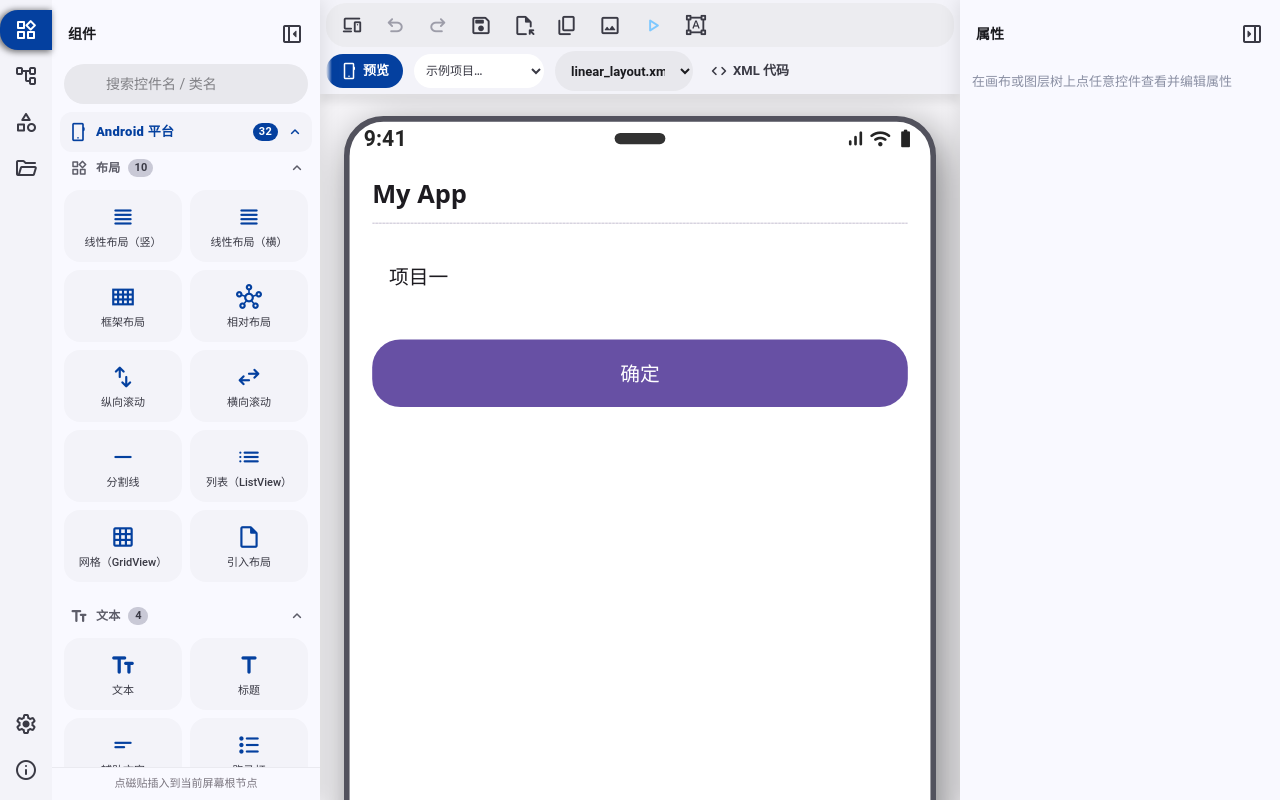
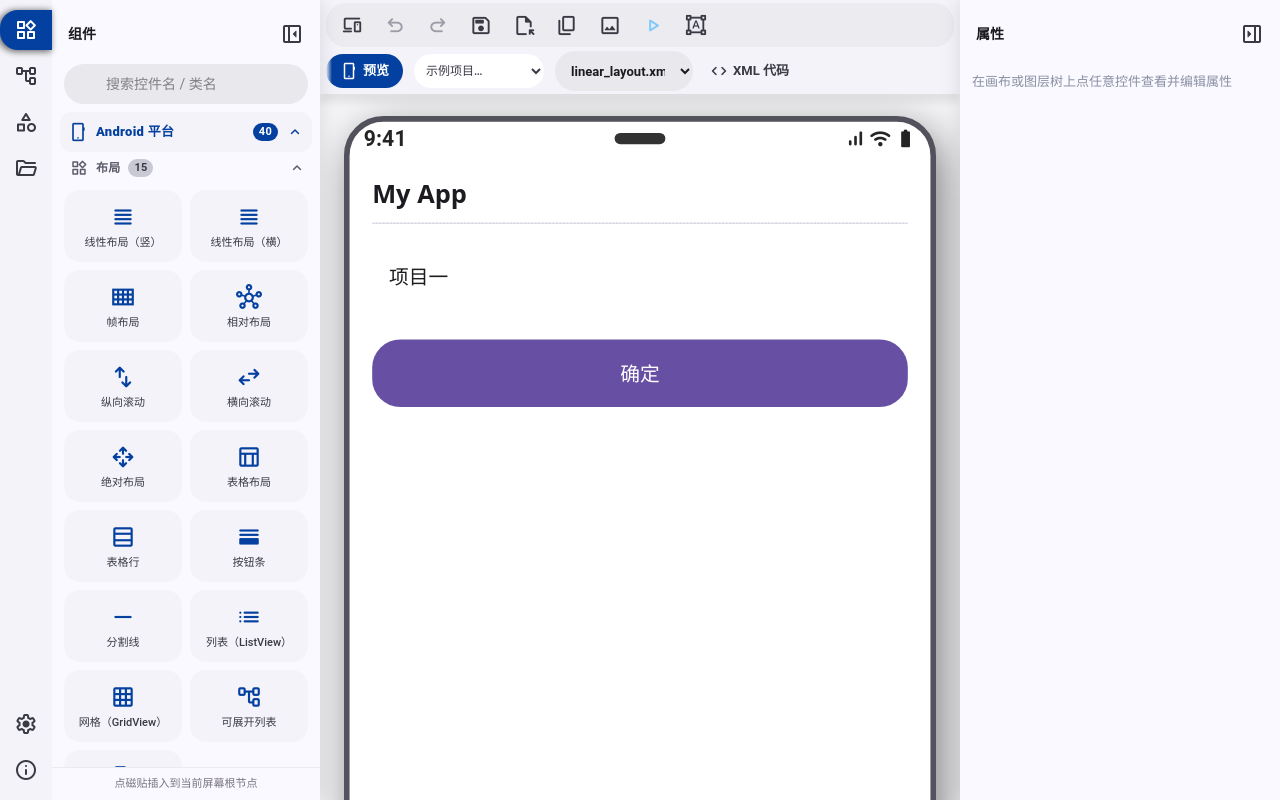
Before and after one commit to jiji5188/android-xml-canvas, a Next.js app: page /xml in a window 1280 px wide. Built offline with nearby package versions, Linux system fonts and the light colour scheme.

Commit message:
M14d: 补表格布局/表格行/帧布局改名/按钮条/绝对布局 + 日期·时间·数字选择器·可展开列表（AbsoluteLayout 支持 layout_x/y 定位）

```diff
--- a/components/widget-catalog.ts
+++ b/components/widget-catalog.ts
@@ -41,7 +41,7 @@ export const WIDGETS: WidgetDef[] = [
 </LinearLayout>`,
   },
   {
-    key: "frame", label: "框架布局", tag: "FrameLayout", icon: "view_compact", lib: "android", group: "布局",
+    key: "frame", label: "帧布局", tag: "FrameLayout", icon: "view_compact", lib: "android", group: "布局",
     xml: `<FrameLayout ${A}
     android:layout_width="match_parent"
     android:layout_height="wrap_content">
@@ -76,6 +76,115 @@ export const WIDGETS: WidgetDef[] = [
     android:layout_height="wrap_content"
     android:scrollbars="horizontal">
 </HorizontalScrollView>`,
+  },
+  {
+    key: "absolute", label: "绝对布局", tag: "AbsoluteLayout", icon: "open_with", lib: "android", group: "布局",
+    xml: `<AbsoluteLayout ${A}
+    android:layout_width="match_parent"
+    android:layout_height="240dp">
+
+    <TextView
+        android:layout_width="wrap_content"
+        android:layout_height="wrap_content"
+        android:layout_x="16dp"
+        android:layout_y="16dp"
+        android:text="坐标 16,16"/>
+
+    <TextView
+        android:layout_width="wrap_content"
+        android:layout_height="wrap_content"
+        android:layout_x="64dp"
+        android:layout_y="96dp"
+        android:text="坐标 64,96"/>
+</AbsoluteLayout>`,
+  },
+  {
+    key: "table", label: "表格布局", tag: "TableLayout", icon: "table_chart", lib: "android", group: "布局",
+    xml: `<TableLayout ${A}
+    android:layout_width="match_parent"
+    android:layout_height="wrap_content"
+    android:stretchColumns="*">
+
+    <TableRow
+        android:layout_width="match_parent"
+        android:layout_height="wrap_content">
+
+        <TextView
+            android:layout_width="0dp"
+            android:layout_height="wrap_content"
+            android:layout_weight="1"
+            android:padding="8dp"
+            android:text="名称"/>
+
+        <TextView
+            android:layout_width="0dp"
+            android:layout_height="wrap_content"
+            android:layout_weight="1"
+            android:padding="8dp"
+            android:text="数量"/>
+    </TableRow>
+
+    <TableRow
+        android:layout_width="match_parent"
+        android:layout_height="wrap_content">
+
+        <TextView
+            android:layout_width="0dp"
+            android:layout_height="wrap_content"
+            android:layout_weight="1"
+            android:padding="8dp"
+            android:text="椅子"/>
+
+        <TextView
+            android:layout_width="0dp"
+            android:layout_height="wrap_content"
+            android:layout_weight="1"
+            android:padding="8dp"
+            android:text="3"/>
+    </TableRow>
+</TableLayout>`,
+  },
+  {
+    key: "table_row", label: "表格行", tag: "TableRow", icon: "table_rows", lib: "android", group: "布局",
+    xml: `<TableRow ${A}
+    android:layout_width="match_parent"
+    android:layout_height="wrap_content">
+
+    <TextView
+        android:layout_width="0dp"
+        android:layout_height="wrap_content"
+        android:layout_weight="1"
+        android:padding="8dp"
+        android:text="单元格 1"/>
+
+    <TextView
+        android:layout_width="0dp"
+        android:layout_height="wrap_content"
+        android:layout_weight="1"
+        android:padding="8dp"
+        android:text="单元格 2"/>
+</TableRow>`,
+  },
+  {
+    key: "button_bar", label: "按钮条", tag: "LinearLayout", icon: "horizontal_split", lib: "android", group: "布局",
+    xml: `<LinearLayout ${A}
+    android:layout_width="match_parent"
+    android:layout_height="wrap_content"
+    android:orientation="horizontal"
+    android:gravity="end|center_vertical"
+    android:padding="8dp">
+
+    <Button
+        android:layout_width="wrap_content"
+        android:layout_height="wrap_content"
+        android:layout_marginEnd="8dp"
+        android:text="取消"/>
+
+    <Button
+        android:layout_width="wrap_content"
+        android:layout_height="wrap_content"
+        android:text="确定"/>
+</LinearLayout>`,
   },
   {
     key: "card", label: "卡片", tag: "CardView", icon: "screenshot", lib: "androidx", group: "布局",
@@ -117,6 +226,15 @@ export const WIDGETS: WidgetDef[] = [
     android:numColumns="3"
     android:horizontalSpacing="4dp"
     android:verticalSpacing="4dp"/>`,
+  },
+  {
+    key: "expandable_list", label: "可展开列表", tag: "ExpandableListView", icon: "account_tree", lib: "android", group: "布局",
+    xml: `<ExpandableListView ${A}
+    android:layout_width="match_parent"
+    android:layout_height="240dp"
+    android:groupIndicator="@null"
+    android:divider="#E0E0E0"
+    android:dividerHeight="1dp"/>`,
   },
   {
     key: "include", label: "引入布局", tag: "include", icon: "insert_drive_file", lib: "android", group: "布局",
@@ -268,6 +386,29 @@ export const WIDGETS: WidgetDef[] = [
     xml: `<Spinner ${A}
     android:layout_width="match_parent"
     android:layout_height="wrap_content"/>`,
+  },
+  {
+    key: "number_picker", label: "数字选择器", tag: "NumberPicker", icon: "pin", lib: "android", group: "控件",
+    xml: `<NumberPicker ${A}
+    android:layout_width="wrap_content"
+    android:layout_height="wrap_content"
+    android:minValue="0"
+    android:maxValue="99"
+    android:value="8"/>`,
+  },
+  {
+    key: "date_picker", label: "日期选择器", tag: "DatePicker", icon: "calendar_month", lib: "android", group: "控件",
+    xml: `<DatePicker ${A}
+    android:layout_width="wrap_content"
+    android:layout_height="wrap_content"
+    android:datePickerMode="calendar"/>`,
+  },
+  {
+    key: "time_picker", label: "时间选择器", tag: "TimePicker", icon: "schedule", lib: "android", group: "控件",
+    xml: `<TimePicker ${A}
+    android:layout_width="wrap_content"
+    android:layout_height="wrap_content"
+    android:timePickerMode="clock"/>`,
   },
 
   // ===== 进度 =====
--- a/components/xml-canvas.css
+++ b/components/xml-canvas.css
@@ -2456,6 +2456,23 @@
   );
 }
 
+/* M14d：DatePicker / TimePicker 占位框（平台控件的日历/时钟 UI 无法用 DOM 复原） */
+.axv-node.axv-datepicker,
+.axv-node.axv-timepicker {
+  display: flex;
+  align-items: center;
+  justify-content: center;
+  min-height: 240px;
+  box-sizing: border-box;
+  background: #FFFFFF;
+  border: 1px solid #DADCE0;
+  border-radius: 12px;
+  color: #757575;
+  font-size: 12px;
+  text-align: center;
+  padding: 8px;
+}
+
 /* Switch：track + thumb */
 .axv-node.axv-switch {
   position: relative;
--- a/lib/xml/css.ts
+++ b/lib/xml/css.ts
@@ -57,7 +57,14 @@ function viewClass(rawTag: string, a: ResolvedAttrs): string {
       return "axv-card";
     case "RecyclerView":
     case "ListView":
+    case "GridView":
+    case "ExpandableListView":
       return "axv-list";
+    // M14d：日期 / 时间选择器（平台控件的固有 UI 无法用 DOM 复原，画一个带标签的占位框）
+    case "DatePicker":
+      return "axv-datepicker";
+    case "TimePicker":
+      return "axv-timepicker";
     case "ViewStub":
       return "axv-viewstub";
     case "Switch":
@@ -383,6 +390,10 @@ export function buildRenderModel(
     // RelativeLayout：子项位置由规则求解（见 relative.ts），容器自身仍需 position:relative
     // 作为 absolute 子项的定位基准
     if (isRL) {
+      style.display = "block";
+      style.position = "relative";
+    } else if (tag === "AbsoluteLayout") {
+      // M14d：绝对布局（已废弃但仍能在老工程里看到）——子项按 layout_x/layout_y 绝对定位
       style.display = "block";
       style.position = "relative";
     } else if (isGrid) {
@@ -1220,6 +1231,10 @@ export function buildRenderModel(
       text = `⚡ ViewStub → @layout/${layoutName || "?"}`;
     } else if (cls === "axv-text" && !text && (attrs["hint"] as string)) {
       text = attrs["hint"] as string;
+    } else if (cls === "axv-datepicker") {
+      text = "DatePicker 日期选择器（运行时为系统日历）";
+    } else if (cls === "axv-timepicker") {
+      text = "TimePicker 时间选择器（运行时为系统时钟）";
     }
 
     // ===== 组合图标（drawableLeft 等）：交给渲染层画 img =====
@@ -1350,6 +1365,14 @@ export function buildRenderModel(
       issues: nIssues,
       children: node.children.map((c) => {
         const rc = resolveAll(c);
+        // M14d：AbsoluteLayout 的子项按 layout_x / layout_y 绝对定位（dp → px）
+        if (shortTag(node.tag) === "AbsoluteLayout") {
+          const ca = resolveNodeAttrs(c, res).attrs;
+          rc.style.position = "absolute";
+          rc.style.left = `${DP((ca["absX"] as number) || 0, scale)}px`;
+          rc.style.top = `${DP((ca["absY"] as number) || 0, scale)}px`;
+          rc.style.margin = 0;
+        }
         // M11x：TextInputLayout 的 EditText 自己不画边框/底色（描边由外层 TIL 负责），
         // 否则预览里会套一个「框中框」
         if (shortTag(node.tag) === "TextInputLayout") {
--- a/lib/xml/insert.ts
+++ b/lib/xml/insert.ts
@@ -28,6 +28,7 @@ const CONTAINER_TAGS = new Set([
   "GridLayout",
   "TableLayout",
   "TableRow",
+  "AbsoluteLayout",
   "ScrollView",
   "HorizontalScrollView",
   "NestedScrollView",
--- a/lib/xml/parser.ts
+++ b/lib/xml/parser.ts
@@ -10,6 +10,8 @@ export const KNOWN_TAGS = new Set([
   "LinearLayout", "FrameLayout", "ScrollView", "HorizontalScrollView",
   "TextView", "Button", "ImageView", "EditText", "ProgressBar", "View",
   "Space", "ImageView",
+  // M14d：常见容器（不进去会当 unknown 占位，子控件就丢了）
+  "AbsoluteLayout", "TableLayout", "TableRow", "RelativeLayout", "GridLayout",
   // M2c：ConstraintLayout 专用辅助节点
   "Guideline", "Barrier",
 ]);
--- a/lib/xml/resolve.ts
+++ b/lib/xml/resolve.ts
@@ -215,6 +215,10 @@ export function resolveNodeAttrs(node: XmlNode, res: ResourceTable): { attrs: Re
   out["gridRowSpan"] = parseInt(a["layout_rowSpan"] ?? "", 10) || 1;
   out["gridColumnWeight"] = parseFloat(a["layout_columnWeight"] ?? "") || 0;
   out["columnCount"] = parseInt(a["columnCount"] ?? "", 10) || 0;
+
+  // M14d：AbsoluteLayout 的 layout_x / layout_y（单位 dp，转成数字供 css 层乘 scale）
+  out["absX"] = parseFloat(a["layout_x"] ?? "") || 0;
+  out["absY"] = parseFloat(a["layout_y"] ?? "") || 0;
 
   // 四角 margin/padding（支持简写 padding="16dp" 展开四边；Start/End 是 RTL 语义，映射到 Left/Right）
   // Android 语义：简写值先铺四边，单独属性只覆盖自己那一边。
--- a/lib/xml/widget-docs.ts
+++ b/lib/xml/widget-docs.ts
@@ -388,6 +388,17 @@ const PARSED: Record<string, WidgetDoc> = {
       { name: "layout_column", type: "数值", desc: "子项所在列" },
       { name: "layout_columnSpan", type: "数值", desc: "横向跨几格", values: ["2"] },
       { name: "layout_rowSpan", type: "数值", desc: "纵向跨几行" },
+    ],
+  },
+  AbsoluteLayout: {
+    title: "绝对布局",
+    summary:
+      "子控件按 layout_x / layout_y 的绝对坐标摆放（单位 dp）。已废弃，官方不推荐，但老工程里常见；屏幕尺寸一变位置就错。",
+    category: "布局",
+    attrs: [
+      { name: "layout_x", type: "尺寸", desc: "左上角距容器左边（dp）", values: ["0dp", "16dp"] },
+      { name: "layout_y", type: "尺寸", desc: "左上角距容器上边（dp）", values: ["0dp", "16dp"] },
+      { name: "—", type: "—", desc: "子控件仍可写 layout_width/height，但位置完全由 x/y 决定，与兄弟控件无关" },
     ],
   },
   TableLayout: {
```
Also changed, not shown: 1 other file (tests, documents, lock files or other folders).
